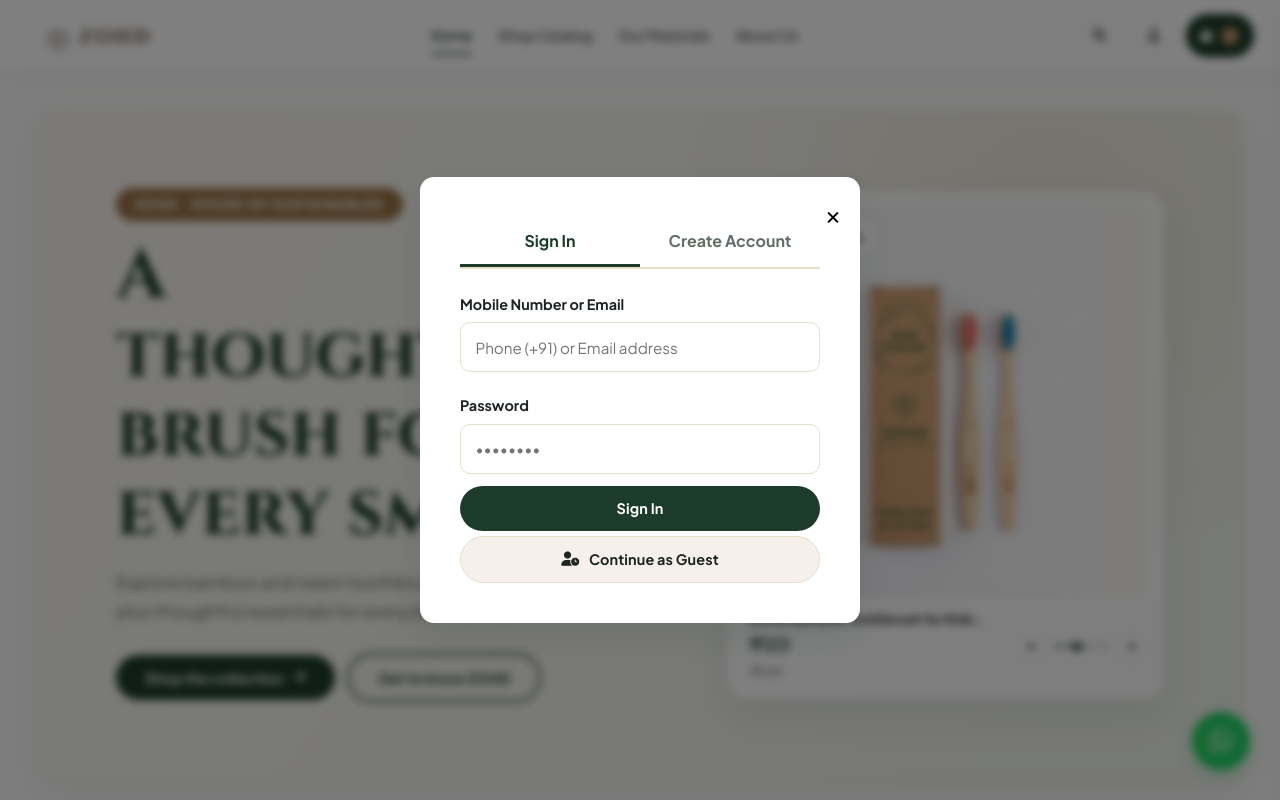
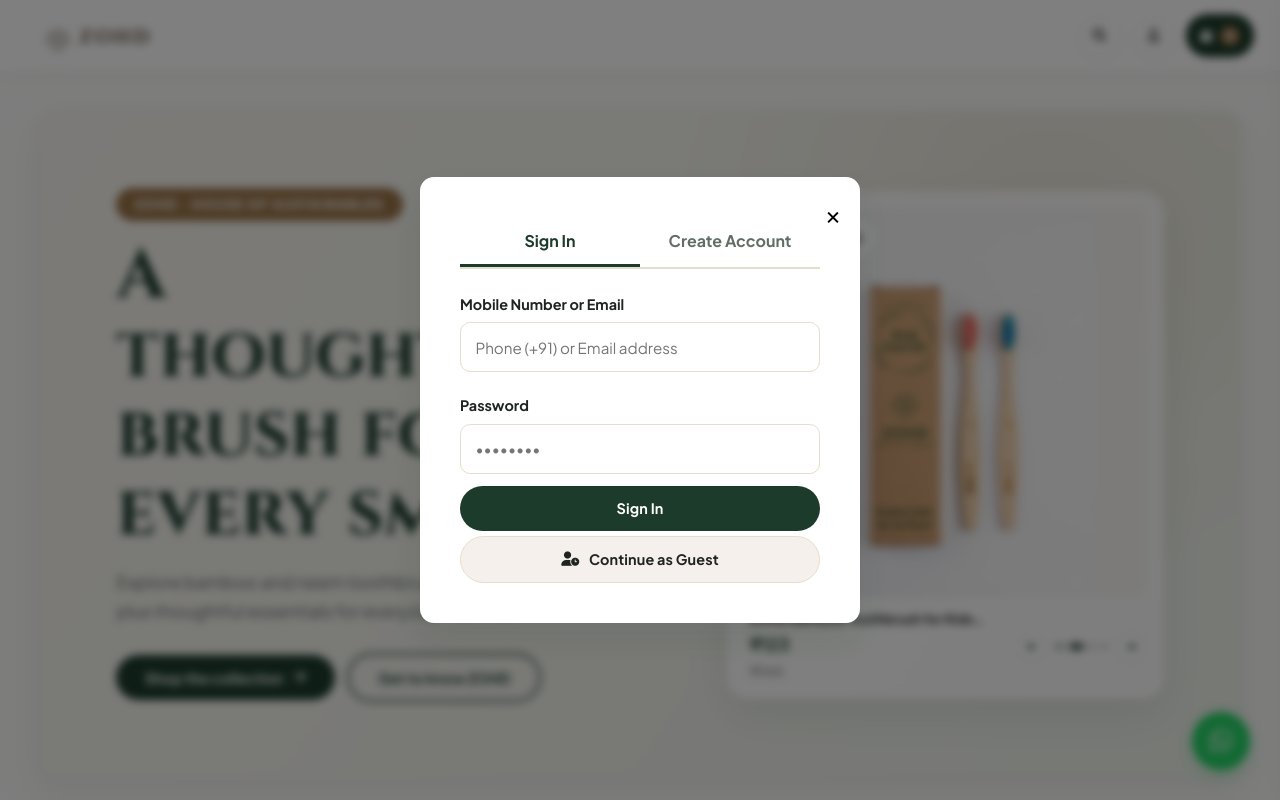
Before and after one commit to Adnan786-beep/ZOHD1, a website: page public/index.html in a window 1280 px wide. Shown: the top 800 px of the page. Drawn offline with Linux system fonts and the light colour scheme; no server answers; some icons are missing.

```diff
--- a/public/css/index.css
+++ b/public/css/index.css
@@ -112,50 +112,11 @@
       white-space: nowrap;
     }
 
-    .nav-links {
-      display: flex;
-      align-items: center;
-      gap: clamp(1rem, 2vw, 2rem);
-    }
-
-    .nav-links a {
-      text-decoration: none;
-      color: var(--text-dark);
-      font-weight: 600;
-      font-size: 0.88rem;
-      letter-spacing: 0.01em;
-      transition: var(--transition);
-      cursor: pointer;
-      position: relative;
-      opacity: 0.8;
-    }
-
-    .nav-links a:hover,
-    .nav-links a.active {
-      opacity: 1;
-      color: var(--primary-green);
-    }
-
-    .nav-links a::after {
-      content: '';
-      position: absolute;
-      bottom: -8px;
-      left: 0;
-      width: 0%;
-      height: 2px;
-      background: var(--primary-green);
-      transition: var(--transition);
-      border-radius: 99px;
-    }
-
-    .nav-links a:hover::after, .nav-links a.active::after {
-      width: 100%;
-    }
-
     .nav-actions {
       display: flex;
       gap: 0.7rem;
       align-items: center;
+      margin-left: auto;
     }
 
     .icon-btn {
--- a/public/index.html
+++ b/public/index.html
@@ -41,13 +41,6 @@
         <img src="images/zohd-mark.png" alt="" class="brand-logo-image" width="40" height="40" />
         <span class="brand-logo-text" aria-hidden="true">ZOHD</span>
       </a>
-
-      <nav class="nav-links">
-        <a id="nav-home" class="active" onclick="showSection('home-section')">Home</a>
-        <a id="nav-shop" onclick="showSection('shop-section')">Shop Catalog</a>
-        <a onclick="showMaterialsComparison()">Our Materials</a>
-        <a id="nav-about" onclick="showSection('about-section')">About Us</a>
-      </nav>
 
       <div class="nav-actions">
         <button class="icon-btn search-btn" type="button" onclick="openProductSearch()" aria-label="Search products">
```
